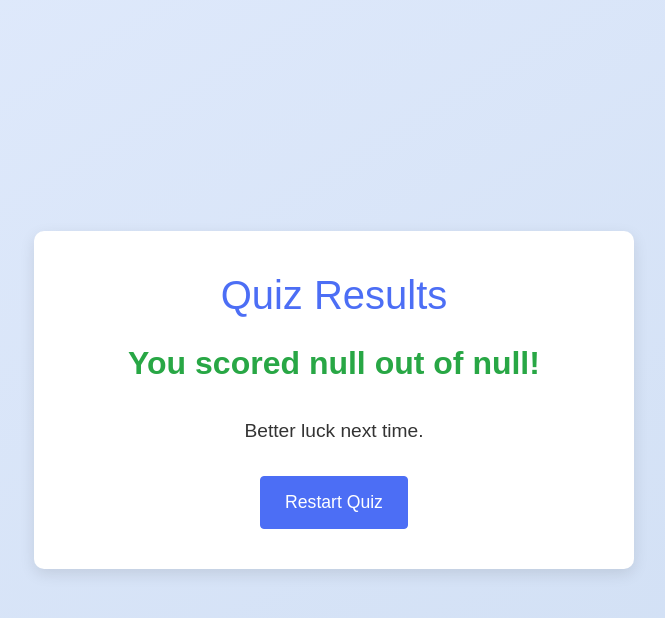
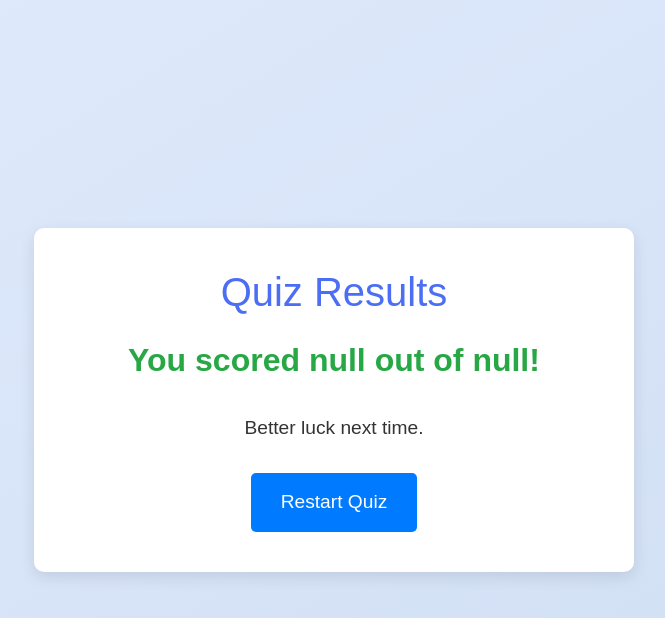
Before and after one commit to jiteshk50/Qapp, a Flask app: template templates/result.html in a window 1280 px wide. Shown: the top 618 px of the page, without its empty margins (306-971 px from the left). Run offline with Flask 3, Linux system fonts and the light colour scheme; the template is opened without the code that fills it, so the values that code supplies are empty; some libraries are stand-ins or nearby versions.

Commit message:
changed redirection in result page and changed header section

```diff
--- a/static/script.js
+++ b/static/script.js
@@ -3,7 +3,7 @@
 let markedQuestions = new Set();
 let totalQuestions = 2; // Make sure this matches the number of questions in your HTML
 let timerInterval;
-let timeLeft = 600;
+let timeLeft = 60;
 
 const questionArea = document.getElementById('question-area');
 const questionNumbers = document.getElementById('question-numbers');
--- a/templates/result.html
+++ b/templates/result.html
@@ -44,6 +44,22 @@
             margin-bottom: 30px;
         }
 
+        .button {
+            display: inline-block;
+            padding: 15px 30px;
+            background-color: #007bff;
+            color: white;
+            text-decoration: none;
+            font-size: 1.2em;
+            border-radius: 5px;
+            transition: background-color 0.3s ease, transform 0.2s ease;
+        }
+        .button:hover {
+            background-color: #88e980;
+            transform: scale(1.05);
+            text-decoration: none;
+        }
+
         .btn-primary {
             background-color: #4c6ef5;
             border-color: #4c6ef5;
@@ -61,7 +77,8 @@
         <h1>Quiz Results</h1>
         <div class="score" id="finalScore"></div>
         <div class="message" id = "message"></div>
-        <button class="btn btn-primary" onclick="resetQuiz()">Restart Quiz</button>
+        <a href="{{ url_for('index') }}" class="button">Restart Quiz</a>
+
     </div>
 
     <script>
@@ -84,9 +101,7 @@
             message.textContent = "Better luck next time."
         }
 
-        function resetQuiz() {
-            window.location.href = 'index.html'; // Redirect to index.html to restart
-        }
+
     </script>
 </body>
 </html>
```
Also changed, not shown: templates/index.html (+8 -3 lines).
